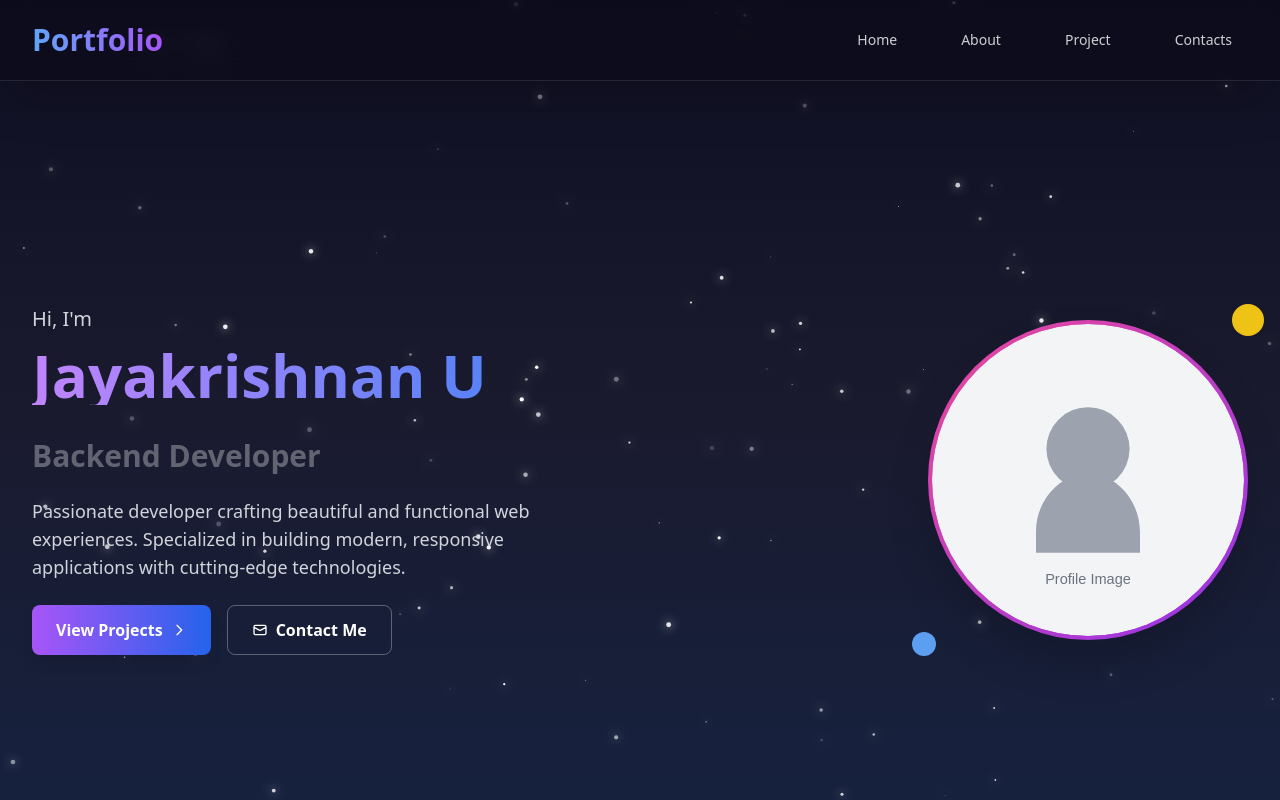
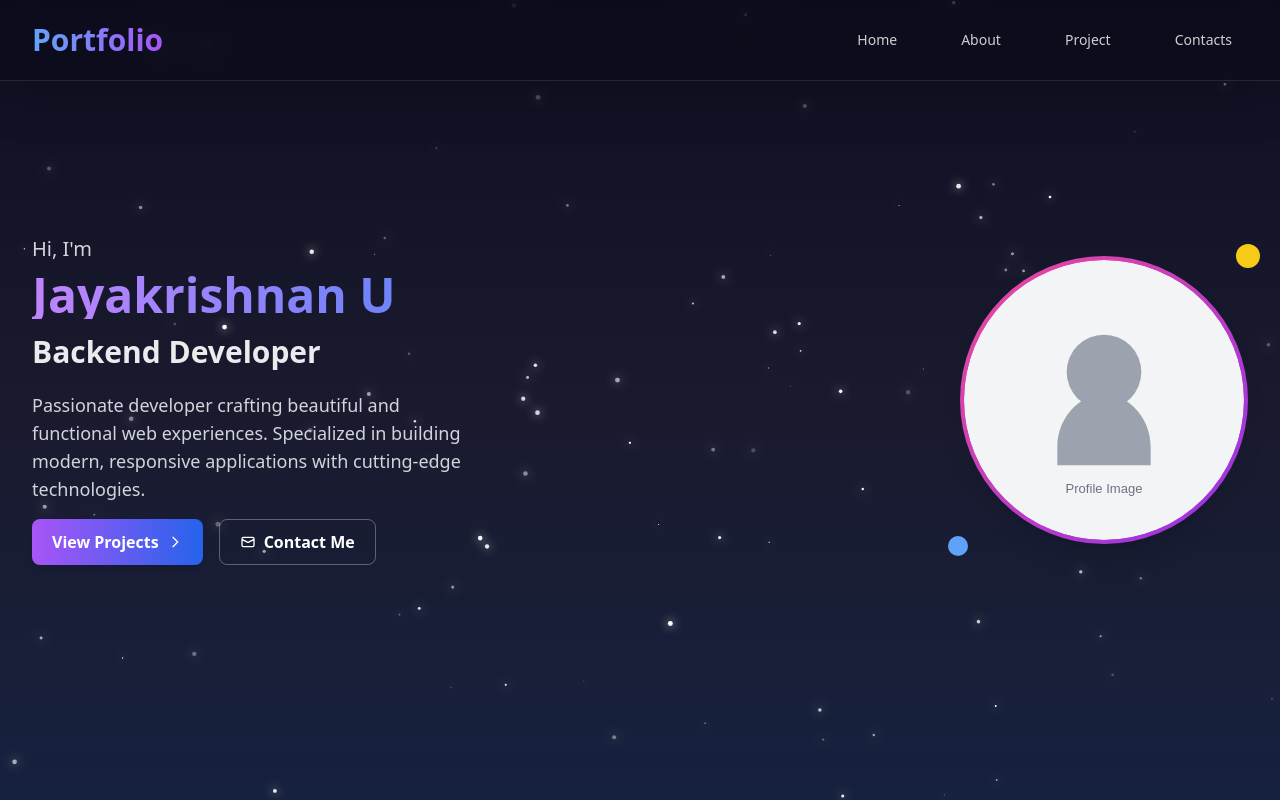
Before and after one commit to jayakrishnan321/portfolio-jk, a React (Create React App) app: page / in a window 1280 px wide. Shown: the top 800 px of the page. Built offline with nearby package versions, Linux system fonts and the light colour scheme.

Commit message:
again reduced the space

```diff
--- a/src/components/Hero.js
+++ b/src/components/Hero.js
@@ -5,31 +5,31 @@ const Hero = () => {
   return (
     <section
       id="home"
-      className="flex items-center px-4 sm:px-6 md:px-8 py-12 sm:py-16 md:py-20 min-h-[70vh] sm:min-h-[80vh] lg:min-h-screen"
+      className="flex items-center px-4 sm:px-6 md:px-8 py-8 sm:py-10 md:py-12 min-h-[60vh] sm:min-h-[70vh] lg:min-h-[80vh]"
     >
       <div className="max-w-7xl mx-auto w-full">
-        <div className="grid grid-cols-1 md:grid-cols-2 gap-6 sm:gap-8 md:gap-12 items-center">
+        <div className="grid grid-cols-1 md:grid-cols-2 gap-6 sm:gap-8 md:gap-10 items-center">
           {/* Left Section - Text Content */}
-          <div className="text-white space-y-3 sm:space-y-4 md:space-y-6 text-center md:text-left order-2 md:order-1">
-            <div className="space-y-2 sm:space-y-3">
-              <p className="text-base sm:text-lg md:text-xl text-gray-300 font-medium pt-0">
+          <div className="text-white space-y-2 sm:space-y-3 md:space-y-4 text-center md:text-left order-2 md:order-1">
+            <div className="space-y-1 sm:space-y-2">
+              <p className="text-base sm:text-lg md:text-xl text-gray-300 font-medium">
                 Hi, I'm
               </p>
-              <h1 className="text-3xl sm:text-4xl md:text-5xl lg:text-6xl font-bold bg-gradient-to-r from-purple-400 to-blue-500 bg-clip-text text-transparent leading-tight">
+              <h1 className="text-3xl sm:text-4xl md:text-5xl font-bold bg-gradient-to-r from-purple-400 to-blue-500 bg-clip-text text-transparent leading-tight">
                 Jayakrishnan U
               </h1>
-              <div className="h-12 sm:h-14 flex items-center justify-center md:justify-start">
+              <div className="h-10 sm:h-12 flex items-center justify-center md:justify-start">
                 <AnimatedText />
               </div>
             </div>
 
-            <p className="text-sm sm:text-base md:text-lg text-gray-300 leading-relaxed max-w-lg mx-auto md:mx-0">
+            <p className="text-sm sm:text-base md:text-lg text-gray-300 leading-relaxed max-w-md mx-auto md:mx-0">
               Passionate developer crafting beautiful and functional web experiences.
               Specialized in building modern, responsive applications with cutting-edge technologies.
             </p>
 
-            <div className="flex flex-col sm:flex-row gap-3 sm:gap-4 mt-6 sm:mt-8 justify-center md:justify-start">
-              <button className="bg-gradient-to-r from-purple-500 to-blue-600 hover:from-purple-600 hover:to-blue-700 text-white font-semibold py-3 px-6 rounded-lg transition-all duration-300 transform hover:scale-105 shadow-lg hover:shadow-xl flex items-center justify-center gap-2 text-sm sm:text-base">
+            <div className="flex flex-col sm:flex-row gap-3 sm:gap-4 mt-4 sm:mt-6 justify-center md:justify-start">
+              <button className="bg-gradient-to-r from-purple-500 to-blue-600 hover:from-purple-600 hover:to-blue-700 text-white font-semibold py-2.5 px-5 rounded-lg transition-all duration-300 transform hover:scale-105 shadow-md hover:shadow-lg flex items-center justify-center gap-2 text-sm sm:text-base">
                 View Projects
                 <svg
                   className="w-4 h-4"
@@ -46,7 +46,7 @@ const Hero = () => {
                 </svg>
               </button>
 
-              <button className="border border-white/30 hover:border-white/50 text-white font-semibold py-3 px-6 rounded-lg transition-all duration-300 hover:bg-white/10 flex items-center justify-center gap-2 text-sm sm:text-base">
+              <button className="border border-white/30 hover:border-white/50 text-white font-semibold py-2.5 px-5 rounded-lg transition-all duration-300 hover:bg-white/10 flex items-center justify-center gap-2 text-sm sm:text-base">
                 <svg
                   className="w-4 h-4"
                   fill="none"
@@ -66,9 +66,9 @@ const Hero = () => {
           </div>
 
           {/* Right Section - Profile Image */}
-          <div className="flex justify-center md:justify-end mt-4 sm:mt-6 md:mt-0 order-1 md:order-2">
+          <div className="flex justify-center md:justify-end mt-4 sm:mt-5 md:mt-0 order-1 md:order-2">
             <div className="relative">
-              <div className="w-28 h-28 sm:w-36 sm:h-36 md:w-48 md:h-48 lg:w-80 lg:h-80 rounded-full bg-gradient-to-br from-pink-500 to-purple-600 flex items-center justify-center shadow-2xl p-1">
+              <div className="w-28 h-28 sm:w-36 sm:h-36 md:w-44 md:h-44 lg:w-72 lg:h-72 rounded-full bg-gradient-to-br from-pink-500 to-purple-600 flex items-center justify-center shadow-xl p-1">
                 <div className="w-full h-full rounded-full overflow-hidden">
                   <img
                     src="/assets/images/profile-placeholder.svg"
@@ -81,7 +81,7 @@ const Hero = () => {
                   />
                   <div className="w-full h-full bg-gray-300 flex items-center justify-center hidden">
                     <svg
-                      className="w-20 h-20 sm:w-24 sm:h-24 md:w-32 md:h-32 text-gray-500"
+                      className="w-20 h-20 sm:w-24 sm:h-24 md:w-28 md:h-28 text-gray-500"
                       fill="currentColor"
                       viewBox="0 0 20 20"
                     >
@@ -96,8 +96,8 @@ const Hero = () => {
               </div>
 
               {/* Decorative elements */}
-              <div className="absolute -top-2 -right-2 sm:-top-4 sm:-right-4 w-6 h-6 sm:w-8 sm:h-8 bg-yellow-400 rounded-full animate-pulse"></div>
-              <div className="absolute -bottom-2 -left-2 sm:-bottom-4 sm:-left-4 w-4 h-4 sm:w-6 sm:h-6 bg-blue-400 rounded-full animate-pulse delay-1000"></div>
+              <div className="absolute -top-2 -right-2 sm:-top-3 sm:-right-3 w-5 h-5 sm:w-6 sm:h-6 bg-yellow-400 rounded-full animate-pulse"></div>
+              <div className="absolute -bottom-2 -left-2 sm:-bottom-3 sm:-left-3 w-4 h-4 sm:w-5 sm:h-5 bg-blue-400 rounded-full animate-pulse delay-1000"></div>
             </div>
           </div>
         </div>
```
